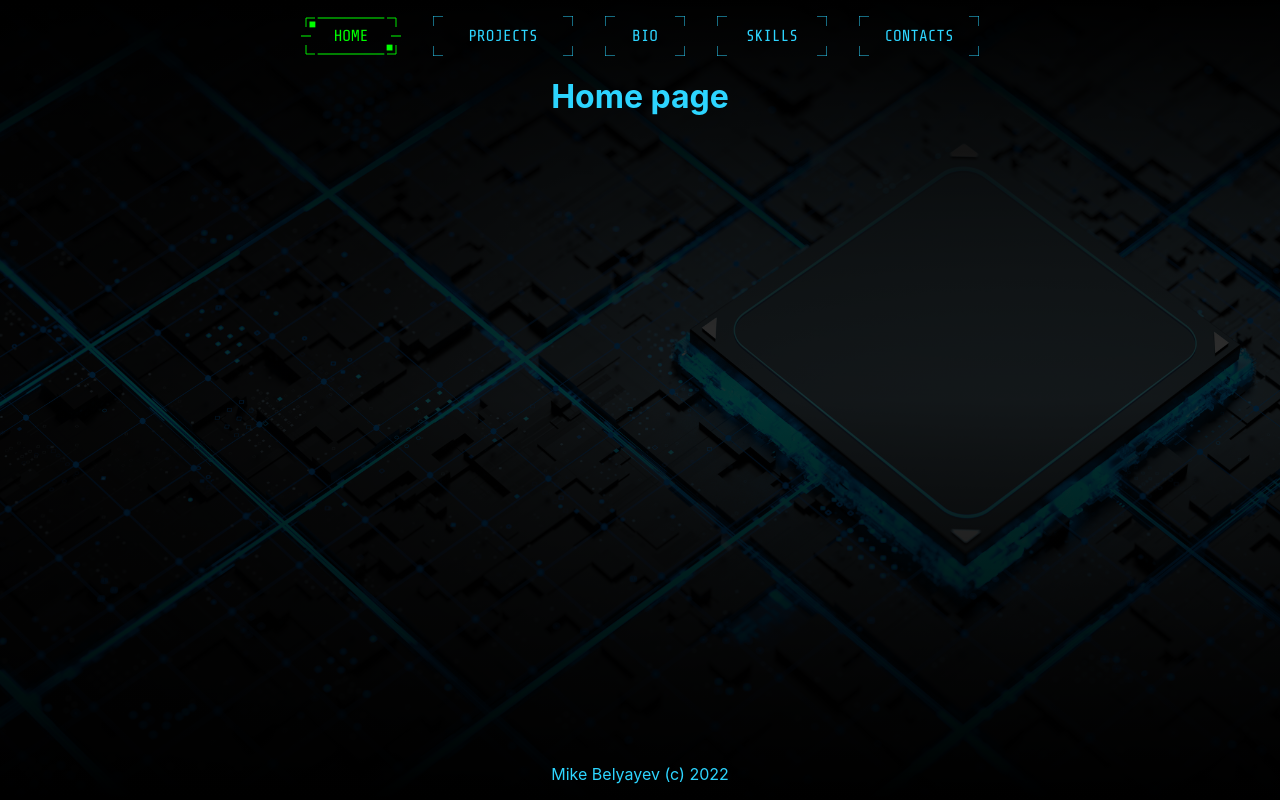
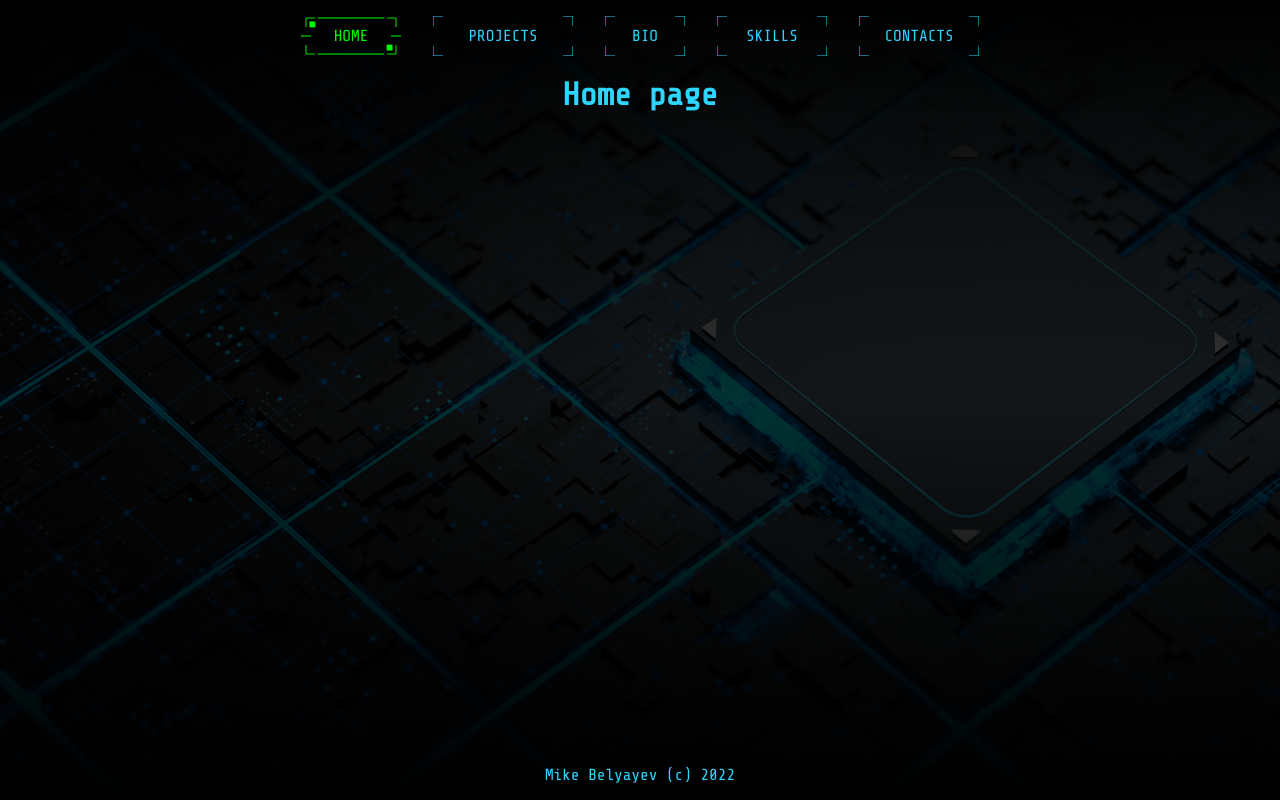
Before and after one commit to Belyayev/portfolio, a React (Create React App) app: page / in a window 1280 px wide. Built offline with nearby package versions, Linux system fonts and the light colour scheme.

Commit message:
set font priority

```diff
--- a/src/index.css
+++ b/src/index.css
@@ -1,6 +1,8 @@
+@import url("https://fonts.googleapis.com/css2?family=Share+Tech+Mono&display=swap");
+
 body {
   margin: 0;
-  font-family: -apple-system, BlinkMacSystemFont, "Share Tech Mono", "Segoe UI",
+  font-family: "Share Tech Mono", -apple-system, BlinkMacSystemFont, "Segoe UI",
     "Roboto", "Oxygen", "Ubuntu", "Cantarell", "Fira Sans", "Droid Sans",
     "Helvetica Neue", sans-serif;
   -webkit-font-smoothing: antialiased;
```
